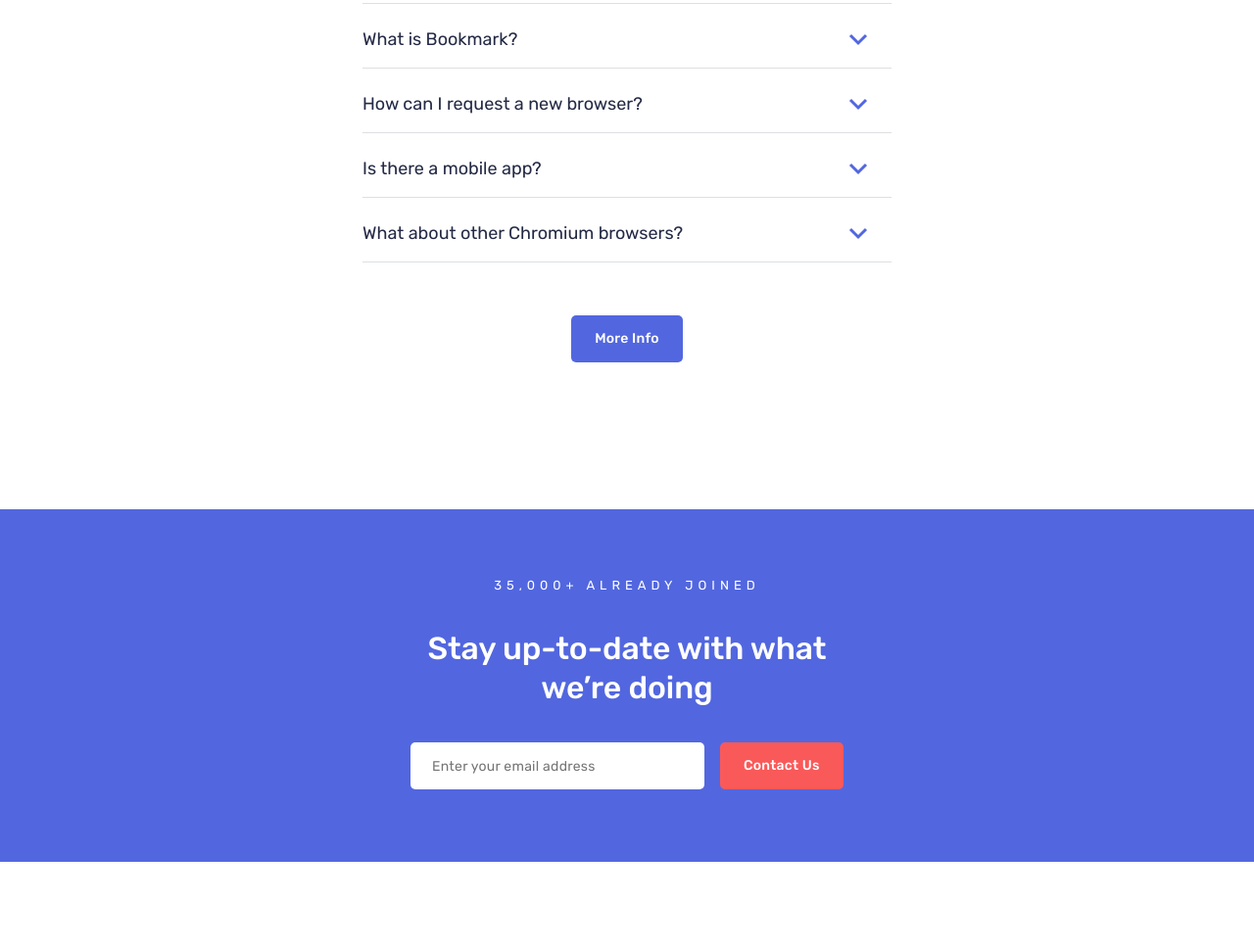
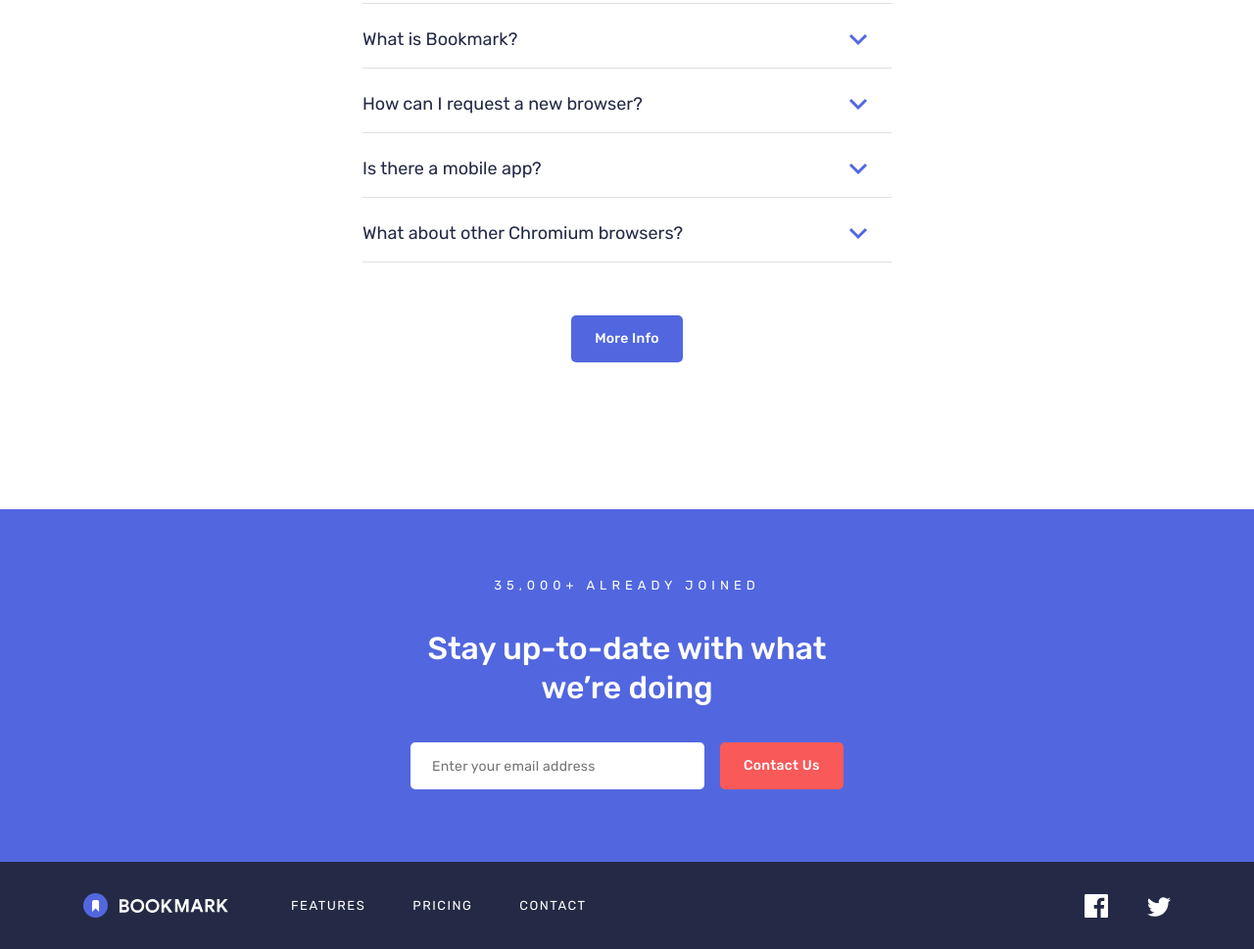
Before and after one commit to mohamedxamid/Bookmark, a plain HTML site: page index.html in a window 1280 px wide. Shown: the part 2651-3620 px from the top of the page at 98% size. Before the commit the page ends 3531 px from the top, so only its background shows below. Drawn offline with Linux system fonts and the light colour scheme.

Commit message:
Add site-footer

```diff
--- a/css/styles.css
+++ b/css/styles.css
@@ -250,6 +250,10 @@
     transition: color 0.4s ease;
 }
 
+.sitenav--white .sitenav__link {
+    color: #fff;
+}
+
 .sitenav__link:hover {
     color: var(--red-color);
 }
@@ -488,6 +492,36 @@
 
 .accordion__item-text {
     margin: 0;
+}
+
+
+/* SOCIALS */
+.socials {
+    display: flex;
+    margin: 0;
+    padding: 0;
+    list-style: none;
+}
+
+.socials__item:not(:last-child) {
+    margin-right: 40px;
+}
+
+.socials__link {
+    display: block;
+    width: 24px;
+    height: 24px;
+    color: #fff;
+    text-decoration: none;
+    transition: color 0.4s ease;
+}
+
+.socials__link:hover {
+    color: var(--red-color);
+}
+
+.socials__link:active {
+    opacity: 0.6;
 }
 
 
@@ -796,6 +830,28 @@
 }
 
 
+/* FOOTER */
+.site-footer {
+    padding-top: 32px;
+    padding-bottom: 32px;
+    background-color: var(--dark-bg);
+    color: #fff;
+}
+
+.site-footer__container {
+    display: flex;
+    align-items: center;
+}
+
+.site-footer__logo {
+    margin-right: 64px;
+}
+
+.site-footer__sitenav {
+    margin-right: auto;
+}
+
+
 @media
 only screen and (-webkit-min-device-pixel-ratio: 2),
 only screen and (   min--moz-device-pixel-ratio: 2),
--- a/index.html
+++ b/index.html
@@ -229,6 +229,38 @@
     </main>
 
 
+    <!-- SITE-FOOTER -->
+    <footer class="site-footer">
+        <div class="site-footer__container container">
+            <a class="site-footer__logo logo" href="index.html">
+                <img class="logo__img" src="img/logo-white.svg" alt="bookmark logo" width="148" height="25">
+            </a>
+
+            <div class="site-footer__sitenav sitenav sitenav--white">
+                <ul class="sitenav__list">
+                    <li class="sitenav__item"><a class="sitenav__link" href="#">Features</a></li>
+                    <li class="sitenav__item"><a class="sitenav__link" href="#">Pricing</a></li>
+                    <li class="sitenav__item"><a class="sitenav__link" href="#">Contact</a></li>
+                </ul>
+            </div>
+
+            <ul class="socials">
+                <li class="socials__item">
+                    <a class="socials__link" href="#" target="_blank" aria-label="Facebook">
+                        <svg xmlns="http://www.w3.org/2000/svg" width="24" height="24" fill="none"><path fill="currentColor" fill-rule="evenodd" d="M22.675 0H1.325C.593 0 0 .593 0 1.325v21.351C0 23.407.593 24 1.325 24H12.82v-9.294H9.692v-3.622h3.128V8.413c0-3.1 1.893-4.788 4.659-4.788 1.325 0 2.463.099 2.795.143v3.24l-1.918.001c-1.504 0-1.795.715-1.795 1.763v2.313h3.587l-.467 3.622h-3.12V24h6.116c.73 0 1.323-.593 1.323-1.325V1.325C24 .593 23.407 0 22.675 0Z" clip-rule="evenodd"/></svg>
+                    </a>
+                </li>
+                <li class="socials__item">
+                    <a class="socials__link" href="#" target="_blank" aria-label="Twitter">
+                        <svg xmlns="http://www.w3.org/2000/svg" width="24" height="20" fill="none"><path fill="currentColor" fill-rule="evenodd" d="M24 2.557a9.83 9.83 0 0 1-2.828.775A4.932 4.932 0 0 0 23.337.608a9.864 9.864 0 0 1-3.127 1.195A4.916 4.916 0 0 0 16.616.248c-3.179 0-5.515 2.966-4.797 6.045A13.978 13.978 0 0 1 1.671 1.149a4.93 4.93 0 0 0 1.523 6.574 4.903 4.903 0 0 1-2.229-.616c-.054 2.281 1.581 4.415 3.949 4.89a4.935 4.935 0 0 1-2.224.084 4.928 4.928 0 0 0 4.6 3.419A9.9 9.9 0 0 1 0 17.54a13.94 13.94 0 0 0 7.548 2.212c9.142 0 14.307-7.721 13.995-14.646A10.025 10.025 0 0 0 24 2.557Z" clip-rule="evenodd"/></svg>
+                    </a>
+                </li>
+            </ul>
+
+        </div>
+    </footer>
+
+
     <script src="js/main.js"></script>
 </body>
 </html>
```
Also changed, not shown: img/facebook.svg (added), img/twitter.svg (added).
